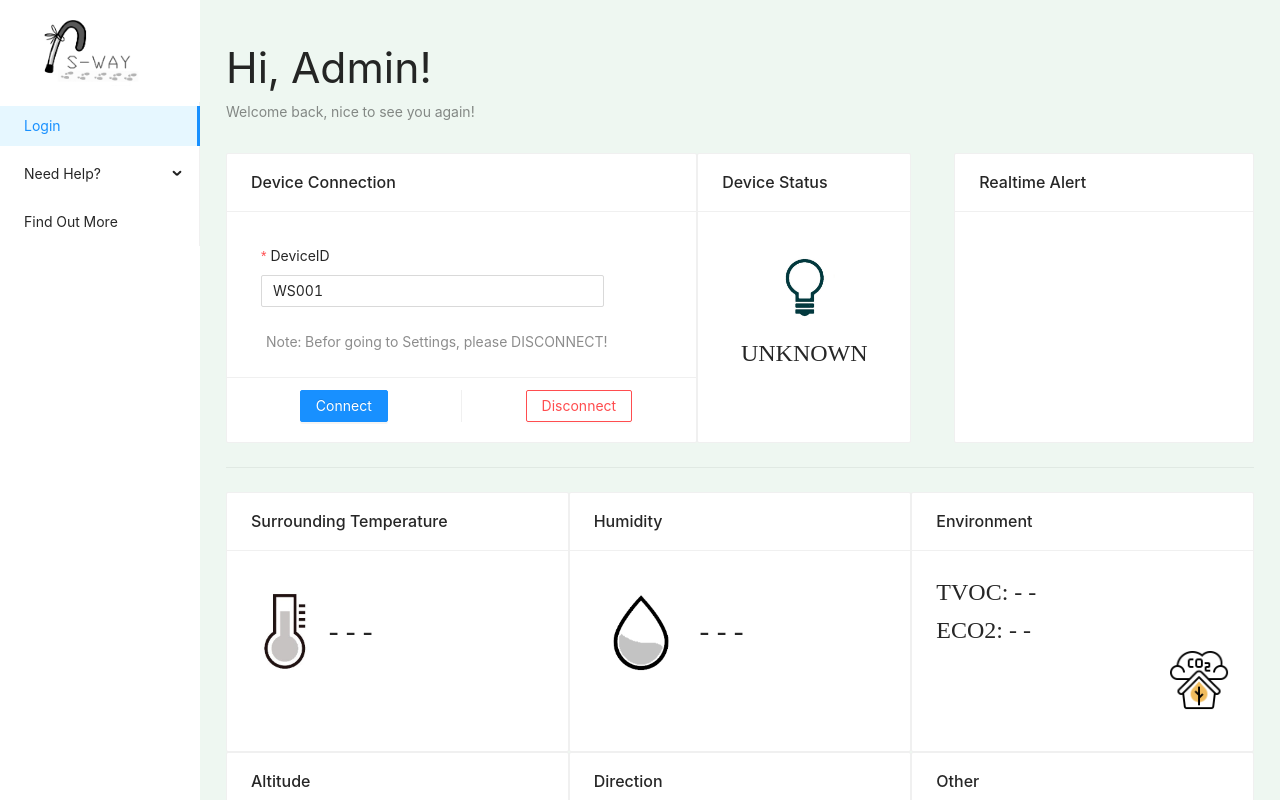
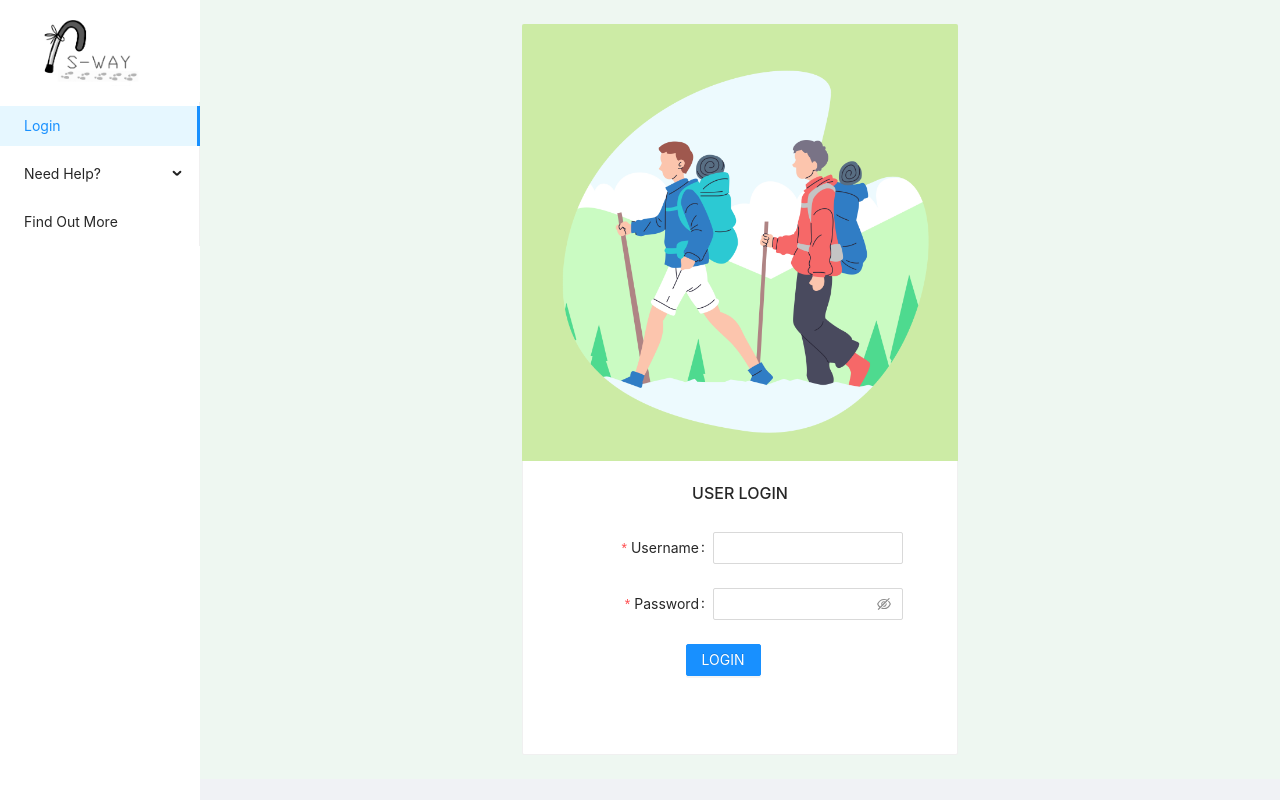
Before and after one commit to QAAQQQ/SWAY, a React (Create React App) app: page / in a window 1280 px wide. Shown: the top 800 px of the page. Built offline with nearby package versions, Linux system fonts and the light colour scheme.

Commit message:
fix error

```diff
--- a/src/App.js
+++ b/src/App.js
@@ -134,15 +134,7 @@ function SetDisplay(props) {
   console.log("page" + page)
   if (page === "login") {
     if (login === "Login") {
-      //return <Login handleLogin={handleLogin} />
-      return <Dashboard
-        tempH={props.tempH}
-        tempL={props.tempL}
-        tvocV={props.tvocV}
-        eco2V={props.eco2V}
-        limit={props.limit}
-      />
-
+      return <Login handleLogin={handleLogin} />
     } else {
       return <Dashboard
         tempH={props.tempH}
```
